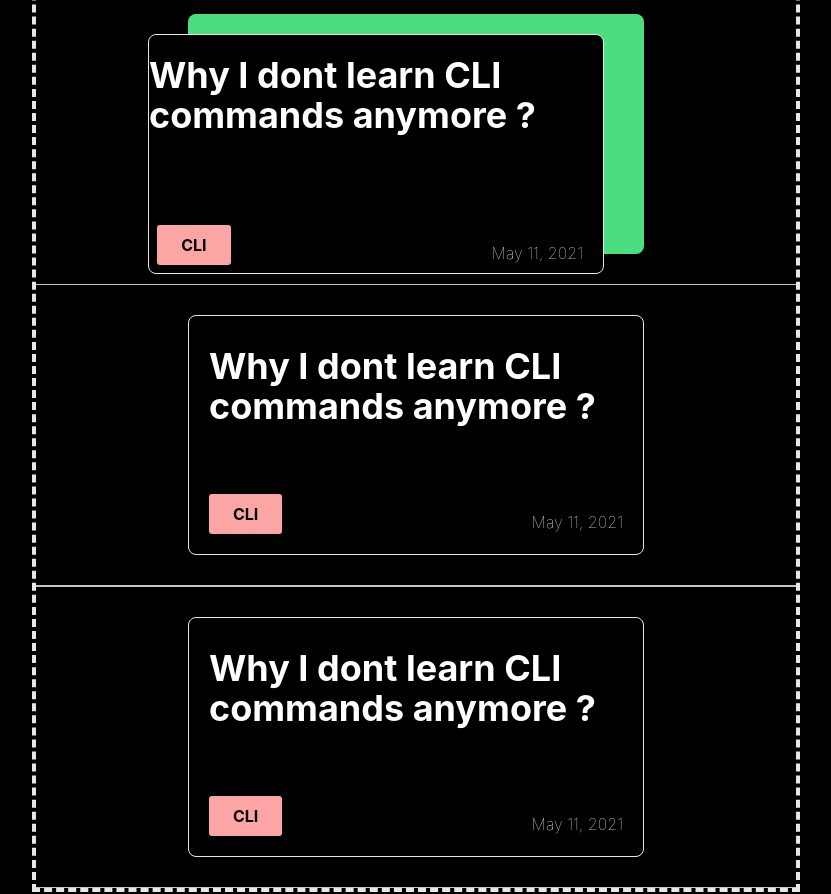
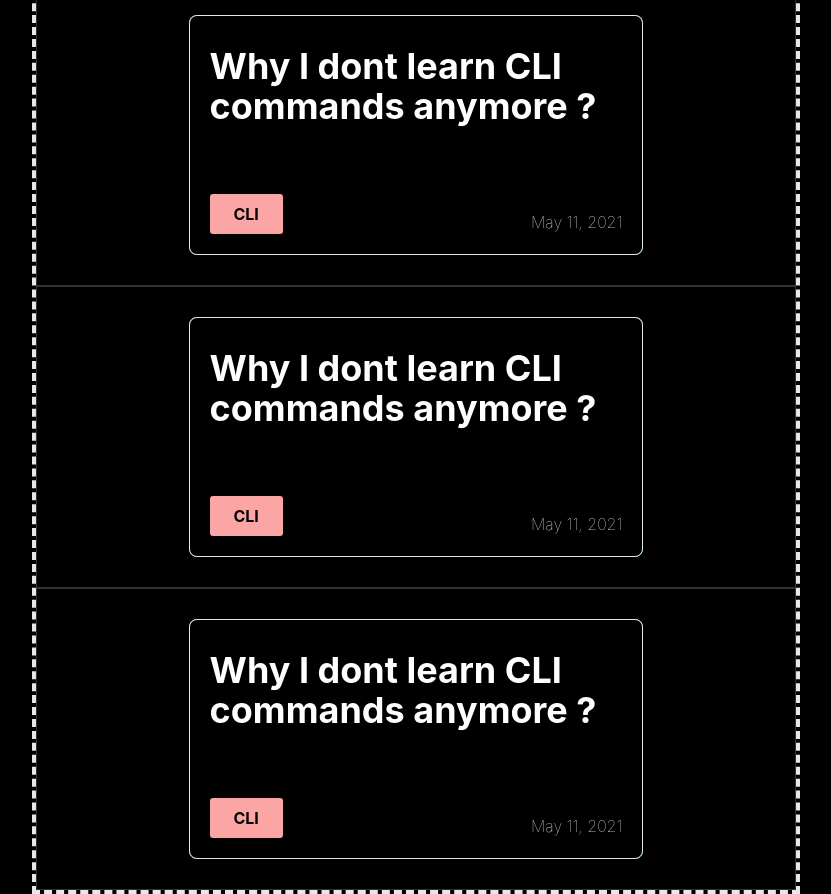
Before and after one commit to KabakaWilliam/wills-blog, a Next.js app: page / in a window 1280 px wide. Shown: the part 220-1114 px from the top of the page, without its empty margins (224-1055 px from the left). Built offline with nearby package versions, Linux system fonts and the light colour scheme.

Commit message:
added animations for cards

```diff
--- /dev/null
+++ b/components/ArticleCard.tsx
@@ -0,0 +1,29 @@
+const ArticleCard = () => {
+  return (
+    //   card border
+    <div className="w-[100%] h-max flex-col flex items-center justify-center border-y border-[1px] border-[#323334]">
+      <div className="w-[100%] h-[300px] flex items-center justify-center  ">
+        {/* actual card */}
+        <div className="w-[60%] h-[240px]  rounded-lg z-30 bg-green-400 group cursor-pointer  ">
+          <div className="w-[100%] h-[240px] border rounded-lg z-30 p-5 bg-black transition ease-in-out delay-150  group-hover:relative  group-hover:translate-y-5 group-hover:translate-x-10 ">
+            {" "}
+            {/*hover:border-[#EC519B]*/}
+            <div className="w-[100%] h-[50%] flex  items-center justify-center text-white text-4xl font-bold">
+              Why I dont learn CLI commands anymore ?
+            </div>
+            <div className="w-[100%] h-[50%] flex items-end text-white ">
+              <div className="w-[80px] h-[40px] bg-red-300 text-black flex items-center justify-center font-bold rounded-[3px]">
+                CLI
+              </div>
+              <div className="w-[90%]  flex justify-end  text-white font-thin">
+                May 11, 2021
+              </div>
+            </div>
+          </div>
+        </div>
+      </div>
+    </div>
+  );
+};
+
+export default ArticleCard;
--- /dev/null
+++ b/components/Navbar.tsx
@@ -0,0 +1,17 @@
+const Navbar = () => {
+  return (
+    <nav className="border-b border-[#777a] z-50 text-white w-screen px-[20vw]  h-[10vh] flex items-center justify-center fixed top-0  backdrop-blur-sm">
+      <div className="w-[20vw] h-[100%] select-none hover:text-[#EC519B] cursor-pointer flex items-center justify-center">
+        Home
+      </div>
+      <div className="w-[20vw] h-[100%] select-none hover:text-[#EC519B] cursor-pointer flex items-center justify-center">
+        Blog
+      </div>
+      <div className="w-[20vw] h-[100%] select-none hover:text-[#EC519B] cursor-pointer flex items-center justify-center">
+        Projects
+      </div>
+    </nav>
+  );
+};
+
+export default Navbar;
--- /dev/null
+++ b/pages/Projects.tsx
@@ -0,0 +1,5 @@
+const Projects = () => {
+  return <div>Projects</div>;
+};
+
+export default Projects;
--- a/pages/index.tsx
+++ b/pages/index.tsx
@@ -1,6 +1,8 @@
 import type { NextPage } from "next";
 import Head from "next/head";
 import Image from "next/image";
+import ArticleCard from "../components/ArticleCard";
+import Navbar from "../components/Navbar";
 import styles from "../styles/Home.module.css";
 
 const Home: NextPage = () => {
@@ -15,81 +17,20 @@ const Home: NextPage = () => {
         <link rel="icon" href="/favicon.ico" />
       </Head>
       <div>
-        <nav className="border-b border-[#777a] z-50 text-white w-screen px-[20vw]  h-[10vh] flex items-center justify-center fixed top-0  backdrop-blur-sm">
-          <div className="w-[20vw] h-[100%] flex items-center justify-center">
-            Home
-          </div>
-          <div className="w-[20vw] h-[100%] flex items-center justify-center">
-            Blog
-          </div>
-          <div className="w-[20vw] h-[100%] flex items-center justify-center">
-            Projects
-          </div>
-        </nav>
+        <Navbar />
         <div className="w-[60vw] h-max mx-[20vw] mt-[10vh] border-dashed border-4 ">
-          <div className="w-[100%]  h-[15vh]  text-[100px] font-bold textGradientWelcome animate-gradient-xy ">
+          <div className="w-[100%] select-none h-[15vh]  text-[100px] font-bold textGradientWelcome animate-gradient-xy ">
             {"Will's Blog"}
           </div>
           <div className="w-[100%] h-max  flex items-center justify-center">
             {/* card container */}
             <div className="w-[100%] h-max flex-col flex items-center justify-center  border-red-400">
               {/* actual card */}
-              <div className="w-[100%] h-[300px] flex items-center justify-center  ">
-                {/* actual card */}
-                <div className="w-[60%] h-[240px]  rounded-lg z-30 bg-green-400 cursor-pointer  ">
-                  <div className="w-[100%] h-[240px] border rounded-lg z-30 bg-black  relative  top-5 right-10 ">
-                    <div className="w-[100%] h-[50%] flex  items-center justify-center text-white text-4xl font-bold">
-                      Why I dont learn CLI commands anymore ?
-                    </div>
-                    <div className="w-[100%] h-[50%] flex items-end text-white pb-2 pl-2 ">
-                      <div className="w-[80px] h-[40px] bg-red-300 text-black flex items-center justify-center font-bold rounded-[3px]">
-                        CLI
-                      </div>
-                      <div className="w-[90%]  flex justify-end pr-5 text-white font-thin">
-                        May 11, 2021
-                      </div>
-                    </div>
-                  </div>
-                </div>
-              </div>
-              {/* card body */}
-              <div className="w-[100%] border-y border-[#c6c6c6] border-1">
-                <div className="w-[100%] h-[300px] flex items-center justify-center  ">
-                  {/* actual card */}
-                  <div className="w-[60%] h-[240px]  rounded-lg z-30 border bg-black cursor-pointer p-5 ">
-                    <div className="w-[100%] h-[50%] flex  items-center justify-center text-white text-4xl font-bold">
-                      Why I dont learn CLI commands anymore ?
-                    </div>
-                    <div className="w-[100%] h-[50%] flex items-end text-white  ">
-                      <div className="w-[80px] h-[40px] bg-red-300 text-black flex items-center justify-center font-bold rounded-[3px]">
-                        CLI
-                      </div>
-                      <div className="w-[90%]  flex justify-end  text-white font-thin">
-                        May 11, 2021
-                      </div>
-                    </div>
-                  </div>
-                </div>
-              </div>
-              {/* card body */}
-              <div className="w-[100%] border-y border-[#c6c6c6] border-1">
-                <div className="w-[100%] h-[300px] flex items-center justify-center  ">
-                  {/* actual card */}
-                  <div className="w-[60%] h-[240px]  rounded-lg z-30 border bg-black cursor-pointer p-5 ">
-                    <div className="w-[100%] h-[50%] flex  items-center justify-center text-white text-4xl font-bold">
-                      Why I dont learn CLI commands anymore ?
-                    </div>
-                    <div className="w-[100%] h-[50%] flex items-end text-white  ">
-                      <div className="w-[80px] h-[40px] bg-red-300 text-black flex items-center justify-center font-bold rounded-[3px]">
-                        CLI
-                      </div>
-                      <div className="w-[90%]  flex justify-end  text-white font-thin">
-                        May 11, 2021
-                      </div>
-                    </div>
-                  </div>
-                </div>
-              </div>
+              <ArticleCard />
+
+              <ArticleCard />
+
+              <ArticleCard />
             </div>
           </div>
         </div>
```
